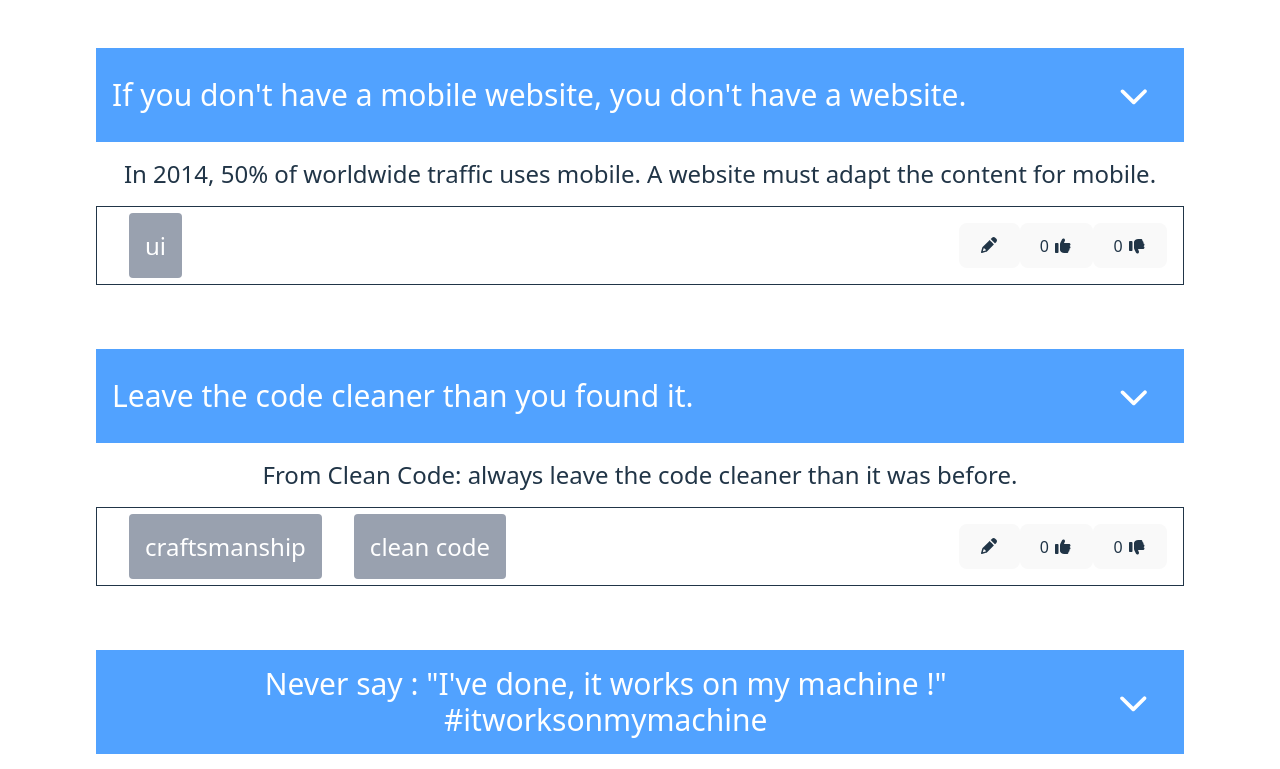
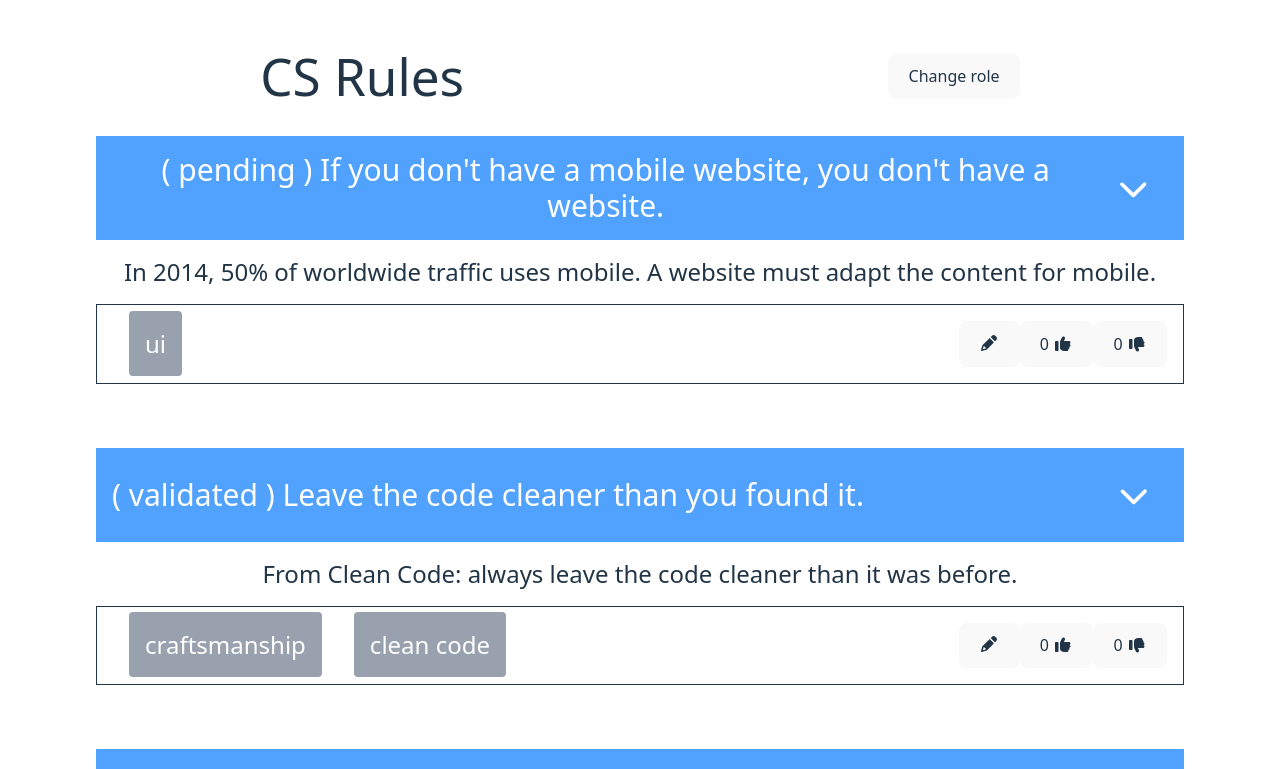
Before and after one commit to NaoufalElmeskini/react-training, a React (Vite) app: page / in a window 1280 px wide. Shown: the top 769 px of the page. Built offline with nearby package versions, Linux system fonts and the light colour scheme.

Commit message:
tp4 useContexteHook : 90% done raf : changeRole

```diff
--- a/public/data.json
+++ b/public/data.json
@@ -5,7 +5,10 @@
     "description": "In 2014, 50% of worldwide traffic uses mobile. A website must adapt the content for mobile.",
     "likes": 0,
     "dislikes": 0,
-        "tags": ["ui"]
+    "status": "pending",
+    "tags": [
+      "ui"
+    ]
   },
   {
     "id": 2,
@@ -13,20 +16,28 @@
     "description": "From Clean Code: always leave the code cleaner than it was before.",
     "likes": 0,
     "dislikes": 0,
-        "tags": ["craftsmanship", "clean code"]
+    "status": "validated",
+    "tags": [
+      "craftsmanship",
+      "clean code"
+    ]
   },
   {
     "id": 3,
     "title": "Never say : \"I've done, it works on my machine !\" #itworksonmymachine",
     "likes": 0,
     "dislikes": 0,
+    "status": "validated",
     "tags": []
   },
   {
     "id": 4,
     "title": "Always use === in JavaScript!",
     "likes": 0,
+    "status": "validated",
     "dislikes": 0,
-        "tags": ["javascript"]
+    "tags": [
+      "javascript"
+    ]
   }
 ]
--- a/src/App.jsx
+++ b/src/App.jsx
@@ -3,6 +3,8 @@ import {RuleList} from "./RuleList.jsx";
 import {useEffect, useState} from "react";
 import {FontAwesomeIcon} from "@fortawesome/react-fontawesome";
 import {faSpinner} from "@fortawesome/free-solid-svg-icons/faSpinner";
+import {RoleContext} from "./RoleContext.jsx";
+import Header from "./Header.jsx";
 
 function App() {
     const [data, setData] = useState([])
@@ -11,13 +13,17 @@ function App() {
         const fetchData = () => fetch('/data.json')
             .then((res) => res.json())
             .then(d => setData(d))
-        setTimeout(fetchData, 3000)
-    }, [data]);
+        setTimeout(fetchData, 1000)
+    }, []);
 
     return (
         data.length === 0 ?
-            <FontAwesomeIcon icon={faSpinner} /> :
-            <RuleList rules={data}/>
+            <FontAwesomeIcon icon={faSpinner}/> :
+            <RoleContext.Provider value={"admin"}>
+                <Header></Header>
+                <RuleList rules={data}/>
+            </RoleContext.Provider>
+
     );
 }
 
--- /dev/null
+++ b/src/Header.jsx
@@ -0,0 +1,18 @@
+import {useContext} from "react";
+import {RoleContext} from "./RoleContext.jsx";
+
+const Header = () => {
+    const {role, setRole} = useContext(RoleContext);
+    const changeRole = () => {
+        setRole(role === 'admin' ?
+            'user':
+            'admin'
+        );
+    }
+
+    return <header className="flex items-center justify-around p-4">
+        <h1 className="text-4xl">CS Rules</h1>
+        <button className="rounded bg-blue-200 p-4" onClick={changeRole}>Change role</button>
+    </header>
+}
+export default Header;
--- /dev/null
+++ b/src/RoleContext.jsx
@@ -0,0 +1,3 @@
+import {createContext} from "react";
+
+export const RoleContext = createContext("admin")
--- a/src/Rule.jsx
+++ b/src/Rule.jsx
@@ -1,10 +1,11 @@
 // NPM dependencies
 import {FontAwesomeIcon} from '@fortawesome/react-fontawesome';
 import {faChevronDown, faPencil,} from '@fortawesome/free-solid-svg-icons';
-import {useState} from "react";
+import {useContext, useState} from "react";
 import {faChevronUp} from "@fortawesome/free-solid-svg-icons/faChevronUp";
 import LikeBtn from "./LikeBtn.jsx";
 import DisikeBtn from "./DisikeBtn.jsx";
+import {RoleContext} from "./RoleContext.jsx";
 
 /**
  * Display a single rule.
@@ -14,12 +15,16 @@ function Rule({ rule }) {
     const foldClicker = () => {
         setFolded(!folded)
     }
+    const role = useContext(RoleContext);
+    console.log('role: ' + role)
+    const showRuleStatus = () => {
+        return role === 'admin' ? '( ' +  rule.status + ' )' : '';
+    }
 
     return (
         <section className="m-16 mt-4 cursor-pointer">
             <header className="bg-blue-400 text-3xl p-4 text-white flex justify-between items-center" onClick={foldClicker}>
-
-                {rule.title} <FontAwesomeIcon icon={folded ? faChevronUp: faChevronDown} className="m-4" />
+                {showRuleStatus()} {rule.title} <FontAwesomeIcon icon={folded ? faChevronUp: faChevronDown} className="m-4" />
             </header>
             <p className="p-4 text-2xl" hidden = {folded} >{rule.description}</p>
             <footer className="flex justify-between items-center p-4 border" hidden = {folded} >
--- a/src/RuleList.jsx
+++ b/src/RuleList.jsx
@@ -1,15 +1,21 @@
 // local dependencies
 import Rule from "./Rule";
+import {useContext} from "react";
+import {RoleContext} from "./RoleContext.jsx";
 
 /**
  * Display list of rules.
  */
-export const RuleList = ({ rules }) => {
+export const RuleList = ({rules}) => {
+    const role = useContext(RoleContext);
     return (
         <>
-            {rules.map(function (rule) {
-                return <Rule key={rule.id} rule={rule} />;
-            })}
+            {
+                role === "admin" ?
+                    rules.map((rule) => <Rule key={rule.id} rule={rule} />):
+                    rules.filter(rule => rule.status === 'validated')
+                        .map((rule) => <Rule key={rule.id} rule={rule} />)
+            }
         </>
     );
 }
```
Lines whose indentation alone changed are shown as unchanged.
